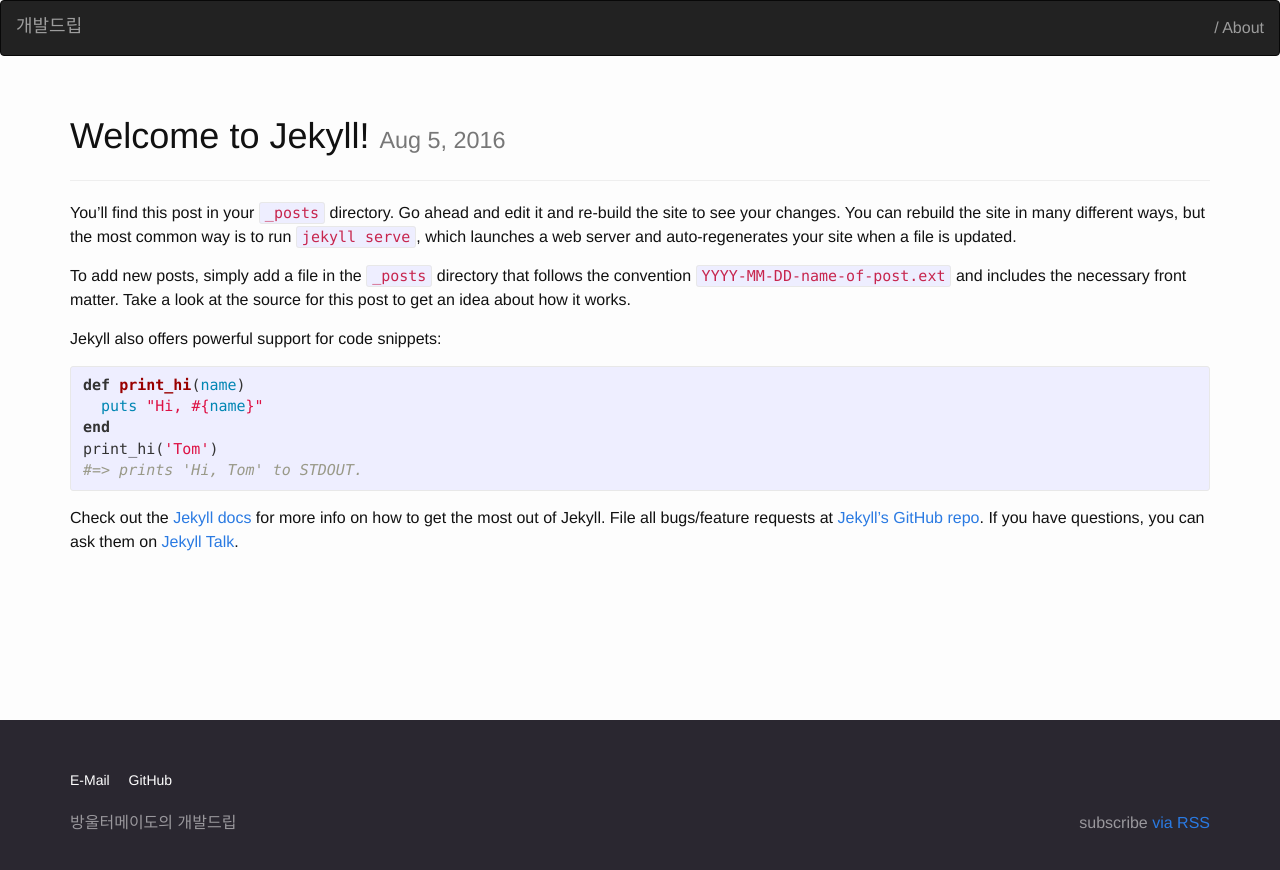
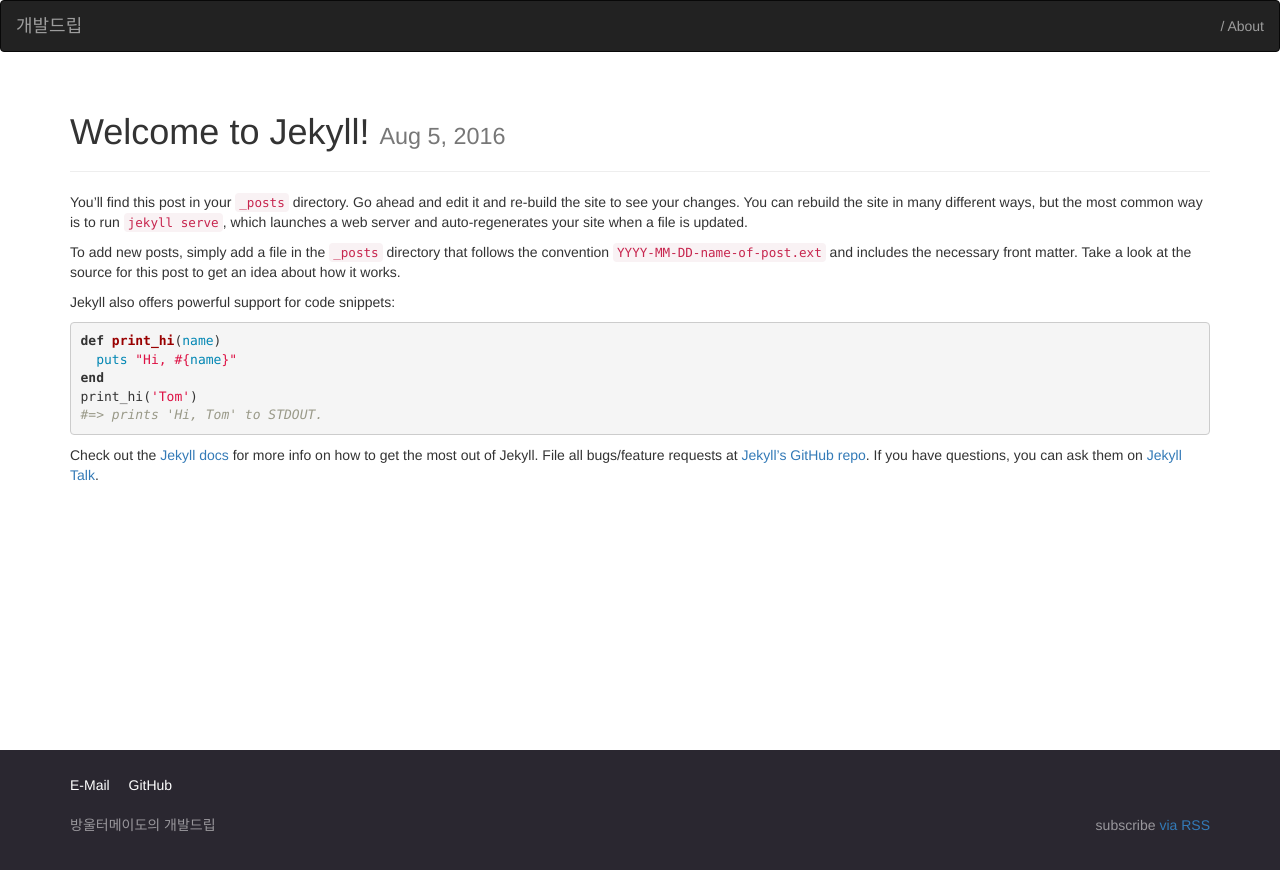
Before and after one commit to cangel6/blog, a Jekyll site: the page built from _posts/2016-08-05-welcome-to-jekyll.markdown, in a window 1280 px wide. Shown: the top 870 px of the page. Built offline with Jekyll 4.4.1, drawn with Linux system fonts in a browser that asks for light colours.

Commit message:
레이아웃 수정.

```diff
--- a/_layouts/default.html
+++ b/_layouts/default.html
@@ -7,7 +7,7 @@
 
     {% include header.html %}
 
-    <div class="container">
+    <div class="container main-container">
       {{ content }}
     </div>
 
--- a/_sass/_base.scss
+++ b/_sass/_base.scss
@@ -1,193 +1,3 @@
-/**
- * Reset some basic elements
- */
-body, h1, h2, h3, h4, h5, h6,
-p, blockquote, pre, hr,
-dl, dd, ol, ul, figure {
-    margin: 0;
-    padding: 0;
-}
-
-
-
-/**
- * Basic styling
- */
-body {
-    font: $base-font-weight #{$base-font-size}/#{$base-line-height} $base-font-family;
-    color: $text-color;
-    background-color: $background-color;
-    -webkit-text-size-adjust: 100%;
-    -webkit-font-feature-settings: "kern" 1;
-    -moz-font-feature-settings: "kern" 1;
-    -o-font-feature-settings: "kern" 1;
-    font-feature-settings: "kern" 1;
-    font-kerning: normal;
-}
-
-
-
-/**
- * Set `margin-bottom` to maintain vertical rhythm
- */
-h1, h2, h3, h4, h5, h6,
-p, blockquote, pre,
-ul, ol, dl, figure,
-%vertical-rhythm {
-    margin-bottom: $spacing-unit / 2;
-}
-
-
-
-/**
- * Images
- */
-img {
-    max-width: 100%;
-    vertical-align: middle;
-}
-
-
-
-/**
- * Figures
- */
-figure > img {
-    display: block;
-}
-
-figcaption {
-    font-size: $small-font-size;
-}
-
-
-
-/**
- * Lists
- */
-ul, ol {
-    margin-left: $spacing-unit;
-}
-
-li {
-    > ul,
-    > ol {
-         margin-bottom: 0;
-    }
-}
-
-
-
-/**
- * Headings
- */
-h1, h2, h3, h4, h5, h6 {
-    font-weight: $base-font-weight;
-}
-
-
-
-/**
- * Links
- */
-a {
-    color: $brand-color;
-    text-decoration: none;
-
-    &:visited {
-        color: darken($brand-color, 15%);
-    }
-
-    &:hover {
-        color: $text-color;
-        text-decoration: underline;
-    }
-}
-
-
-
-/**
- * Blockquotes
- */
-blockquote {
-    color: $grey-color;
-    border-left: 4px solid $grey-color-light;
-    padding-left: $spacing-unit / 2;
-    font-size: 18px;
-    letter-spacing: -1px;
-    font-style: italic;
-
-    > :last-child {
-        margin-bottom: 0;
-    }
-}
-
-
-
-/**
- * Code formatting
- */
-pre,
-code {
-    font-size: 15px;
-    border: 1px solid $grey-color-light;
-    border-radius: 3px;
-    background-color: #eef;
-}
-
-code {
-    padding: 1px 5px;
-}
-
-pre {
-    padding: 8px 12px;
-    overflow-x: auto;
-
-    > code {
-        border: 0;
-        padding-right: 0;
-        padding-left: 0;
-    }
-}
-
-
-
-/**
- * Wrapper
- */
-.wrapper {
-    max-width: -webkit-calc(#{$content-width} - (#{$spacing-unit} * 2));
-    max-width:         calc(#{$content-width} - (#{$spacing-unit} * 2));
-    margin-right: auto;
-    margin-left: auto;
-    padding-right: $spacing-unit;
-    padding-left: $spacing-unit;
-    @extend %clearfix;
-
-    @include media-query($on-laptop) {
-        max-width: -webkit-calc(#{$content-width} - (#{$spacing-unit}));
-        max-width:         calc(#{$content-width} - (#{$spacing-unit}));
-        padding-right: $spacing-unit / 2;
-        padding-left: $spacing-unit / 2;
-    }
-}
-
-
-
-/**
- * Clearfix
- */
-%clearfix {
-
-    &:after {
-        content: "";
-        display: table;
-        clear: both;
-    }
-}
-
-
-
 /**
  * Icons
  */
--- a/_sass/_layout.scss
+++ b/_sass/_layout.scss
@@ -4,6 +4,17 @@
 
 body {
   height: 100%;
+}
+
+.main-container {
+  margin-bottom: 150px;
+}
+
+.post-content {
+  text: 1em;
+  > h1, h2, h3, h4{
+    font-weight: bold;
+  }
 }
 
 /**
@@ -14,12 +25,13 @@
   left:0px;
   bottom:0px;
   width:100%;
+  height: 150px;
   display: block;
 }
 
 .site-footer {
-    padding-top: 50px;
-    padding-bottom: 50px;
+    padding-top: 25px;
+    padding-bottom: 25px;
     color: #99979c;
     background-color: #2a2730;
 }
@@ -43,81 +55,3 @@
   }
 
 }
-
-
-/**
- * Page content
- */
-.page-content {
-    padding: $spacing-unit 0;
-}
-
-.page-heading {
-    font-size: 20px;
-}
-
-.post-list {
-    margin-left: 0;
-    list-style: none;
-
-    > li {
-        margin-bottom: $spacing-unit;
-    }
-}
-
-.post-meta {
-    font-size: $small-font-size;
-    color: $grey-color;
-}
-
-.post-link {
-    display: block;
-    font-size: 24px;
-}
-
-
-
-/**
- * Posts
- */
-.post-header {
-    margin-bottom: $spacing-unit;
-}
-
-.post-title {
-    font-size: 42px;
-    letter-spacing: -1px;
-    line-height: 1;
-
-    @include media-query($on-laptop) {
-        font-size: 36px;
-    }
-}
-
-.post-content {
-    margin-bottom: $spacing-unit;
-
-    h2 {
-        font-size: 32px;
-
-        @include media-query($on-laptop) {
-            font-size: 28px;
-        }
-    }
-
-    h3 {
-        font-size: 26px;
-
-        @include media-query($on-laptop) {
-            font-size: 22px;
-        }
-    }
-
-    h4 {
-        font-size: 20px;
-
-        @include media-query($on-laptop) {
-            font-size: 18px;
-        }
-    }
-}
--- a/_sass/_syntax-highlighting.scss
+++ b/_sass/_syntax-highlighting.scss
@@ -3,7 +3,6 @@
  */
 .highlight {
     background: #fff;
-    @extend %vertical-rhythm;
 
     .highlighter-rouge & {
       background: #eef;
```
